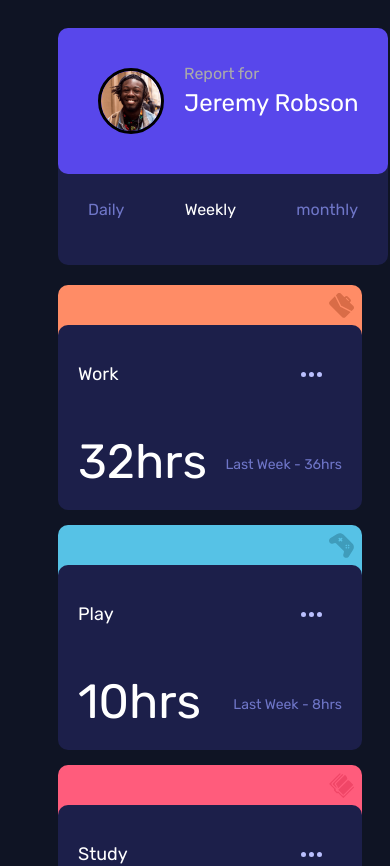
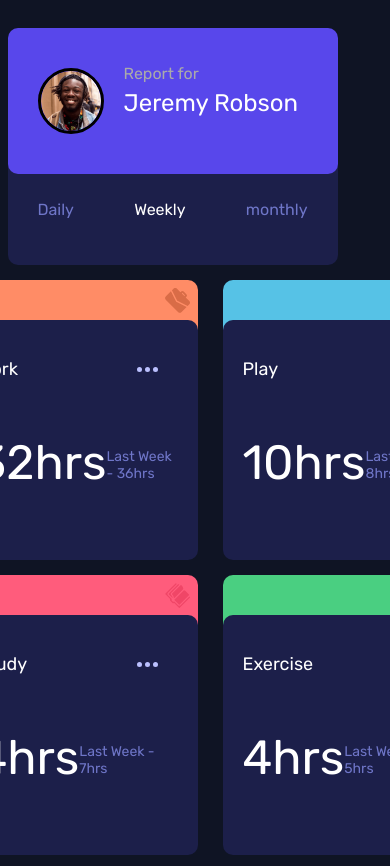
Before and after one commit to aswin-c39/time-tracking-dashboard, a React (Vite) app: page / in a window 390 px wide. Shown: the top 866 px of the page. Built offline with nearby package versions, Linux system fonts and the light colour scheme.

Commit message:
responsive tab mode

```diff
--- a/src/App.scss
+++ b/src/App.scss
@@ -11,14 +11,15 @@ body{
   display: flex;
   flex-wrap: wrap;
   padding: 20px;
-  justify-content: space-between;
+  justify-content: center;
+  align-items: flex-start;
 }
 
 .profile-card {
   background-color: hsl(246, 80%, 60%);
   max-width: 300px;
   min-width: 290px;
-  height: 350px;
+  height: 390px;
   padding: 20px;
   flex: 1 1 300px;
   border-radius: 10px;
@@ -101,6 +102,9 @@ body{
         border-radius: 10px;
         min-width: 200px;
         padding: 20px;
+        max-height: 200px;
+        transition: max-height 0.3s ease-in-out;
+        overflow: hidden;
         position: relative;
         margin-left: 10px;
         z-index: 2;
@@ -128,9 +132,25 @@ body{
             color: hsl(235, 45%, 61%);
         }
 
+        .about{
+            opacity: 0;
+            margin-top: 20px;
+            visibility: hidden;
+            transform: translateY(10px);
+            transition: opacity 0.3s ease-in-out, visibility 0s linear 0.3s, transform 0.3s ease-in-out;
+          }
+
         &:hover {
             cursor: pointer;
             background-color: hsl(235, 46%, 40%);
+            max-height: 280px;
+
+            .about{
+              opacity: 1;
+              visibility: visible;
+              transform: translateY(0);
+              transition: opacity 0.3s ease-in-out, visibility 0s linear 0s, transform 0.3s ease-in-out;
+            }
         }
     }
 
@@ -186,6 +206,44 @@ body{
     }
 }
 
+@media (max-width: 800px){
+
+
+  .profile-card{
+    max-width: calc(100% - 30px);
+    padding: 20px 10px;
+    margin: 0 15px;
+    height: auto;
+    display: flex;
+    flex-direction: row;
+    justify-content: flex-start;
+
+    .profile-pic {
+      height: 60px;
+    }
+
+    h1 {
+      font-size: 1.5rem;
+    }
+  }
+
+  .timeframe-card {
+    max-width: calc(100% - 30px);
+    padding: 20px;
+    margin: -20px 15px 15px;
+    .time-filters{
+      display: flex;
+      flex-direction: row;
+      justify-content: space-between;
+      align-items: center;
+    }
+  }
+
+  .activity-grid {
+    grid-template-columns: repeat(2, 1fr);
+    gap: 15px;
+  }
+}
 
 @media (max-width: 480px) {
 
--- a/src/card.jsx
+++ b/src/card.jsx
@@ -20,6 +20,7 @@ function Card(props){
                 <p className="hours">{props.time}hrs</p>
                 <p className="previous">Last {decideTime()} - {props.previous}hrs</p>
             </div>
+            <p className="about">About {props.heading}: Lorem ipsum dolor sit amet, consectetur adipiscing elit. Praesent eget metus vel sapien hendrerit tristique.</p>
            </div>
     );
 }
```
Also changed, not shown: src/assets/dark-mode.png (added).
